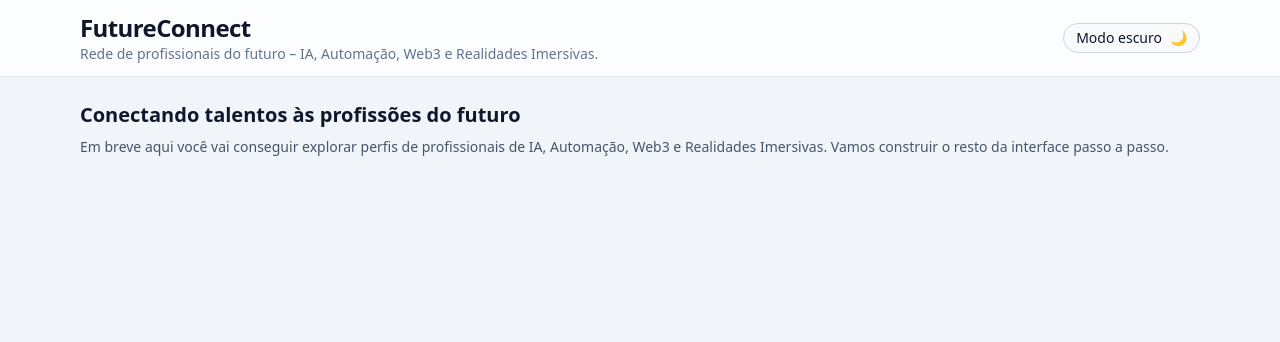
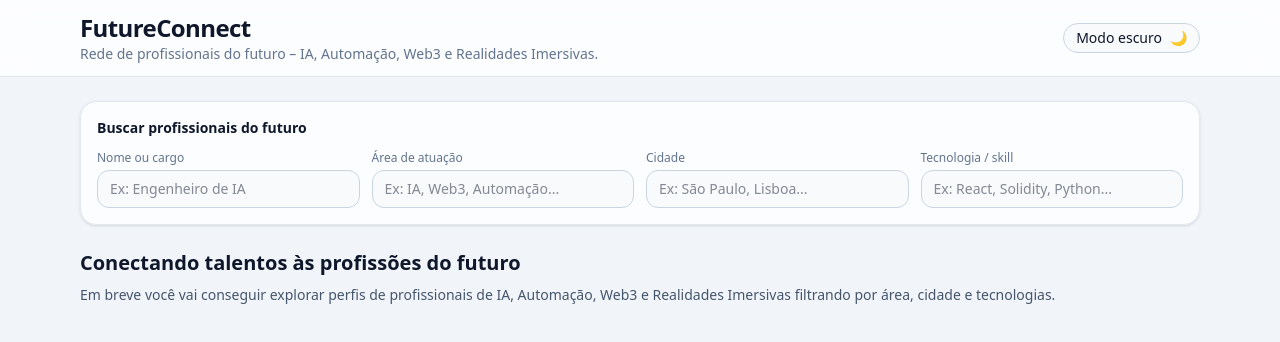
Before and after one commit to Joaolopes1311/Future-Connect, a React (Vite) app: page / in a window 1280 px wide. Shown: the top 342 px of the page. Built offline with nearby package versions, Linux system fonts and the light colour scheme.

Commit message:
feat: implement SearchFilters component with basic filters

```diff
--- a/src/App.jsx
+++ b/src/App.jsx
@@ -1,8 +1,16 @@
 import { useEffect, useState } from 'react';
 import Header from './components/Header';
+import SearchFilters from './components/SearchFilters';
 
 function App() {
   const [darkMode, setDarkMode] = useState(true);
+
+  const [filters, setFilters] = useState({
+    search: '',
+    area: '',
+    cidade: '',
+    tecnologia: '',
+  });
 
   useEffect(() => {
     const root = document.documentElement;
@@ -15,17 +23,22 @@ function App() {
 
   const toggleDarkMode = () => setDarkMode((prev) => !prev);
 
+  const handleFiltersChange = (newFilters) =>
+    setFilters((prev) => ({ ...prev, ...newFilters }));
+
   return (
     <div className="min-h-screen bg-slate-100 text-slate-900 dark:bg-slate-900 dark:text-slate-100 transition-colors">
       <Header darkMode={darkMode} toggleDarkMode={toggleDarkMode} />
 
-      <main className="max-w-6xl mx-auto px-4 py-6">
+      <main className="max-w-6xl mx-auto px-4 pb-12">
+        <SearchFilters filters={filters} onChange={handleFiltersChange} />
+
         <h2 className="text-lg sm:text-xl font-semibold mb-2">
           Conectando talentos às profissões do futuro
         </h2>
         <p className="text-sm text-slate-600 dark:text-slate-300">
-          Em breve aqui você vai conseguir explorar perfis de profissionais de IA, Automação,
-          Web3 e Realidades Imersivas. Vamos construir o resto da interface passo a passo.
+          Em breve você vai conseguir explorar perfis de profissionais de IA, Automação,
+          Web3 e Realidades Imersivas filtrando por área, cidade e tecnologias.
         </p>
       </main>
     </div>
--- /dev/null
+++ b/src/components/SearchFilters.jsx
@@ -0,0 +1,60 @@
+function SearchFilters({ filters, onChange }) {
+  const handleChange = (field) => (e) => {
+    onChange({ [field]: e.target.value });
+  };
+
+  return (
+    <section className="bg-white/80 dark:bg-slate-950/80 border border-slate-200 dark:border-slate-800 rounded-2xl p-4 mt-6 mb-6 shadow-sm">
+      <h2 className="text-sm font-semibold mb-3">
+        Buscar profissionais do futuro
+      </h2>
+      <div className="grid gap-3 sm:grid-cols-2 lg:grid-cols-4 text-sm">
+        <div className="flex flex-col gap-1">
+          <label className="text-xs text-slate-500">Nome ou cargo</label>
+          <input
+            type="text"
+            value={filters.search}
+            onChange={handleChange('search')}
+            className="rounded-xl border border-slate-300 dark:border-slate-700 bg-slate-50 dark:bg-slate-900 px-3 py-2 outline-none text-sm"
+            placeholder="Ex: Engenheiro de IA"
+          />
+        </div>
+
+        <div className="flex flex-col gap-1">
+          <label className="text-xs text-slate-500">Área de atuação</label>
+          <input
+            type="text"
+            value={filters.area}
+            onChange={handleChange('area')}
+            className="rounded-xl border border-slate-300 dark:border-slate-700 bg-slate-50 dark:bg-slate-900 px-3 py-2 outline-none text-sm"
+            placeholder="Ex: IA, Web3, Automação..."
+          />
+        </div>
+
+        <div className="flex flex-col gap-1">
+          <label className="text-xs text-slate-500">Cidade</label>
+          <input
+            type="text"
+            value={filters.cidade}
+            onChange={handleChange('cidade')}
+            className="rounded-xl border border-slate-300 dark:border-slate-700 bg-slate-50 dark:bg-slate-900 px-3 py-2 outline-none text-sm"
+            placeholder="Ex: São Paulo, Lisboa..."
+          />
+        </div>
+
+        <div className="flex flex-col gap-1">
+          <label className="text-xs text-slate-500">Tecnologia / skill</label>
+          <input
+            type="text"
+            value={filters.tecnologia}
+            onChange={handleChange('tecnologia')}
+            className="rounded-xl border border-slate-300 dark:border-slate-700 bg-slate-50 dark:bg-slate-900 px-3 py-2 outline-none text-sm"
+            placeholder="Ex: React, Solidity, Python..."
+          />
+        </div>
+      </div>
+    </section>
+  );
+}
+
+export default SearchFilters;
```
